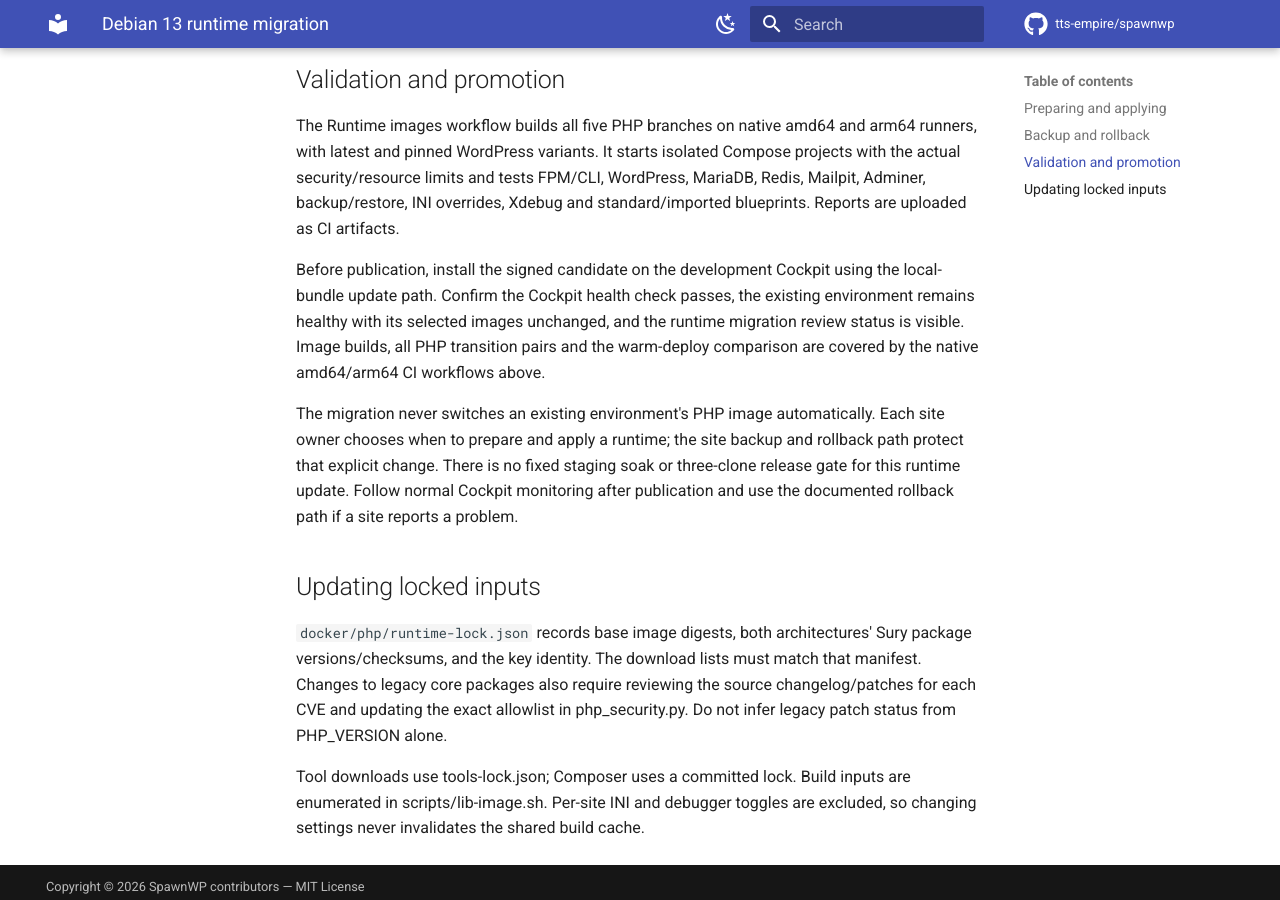
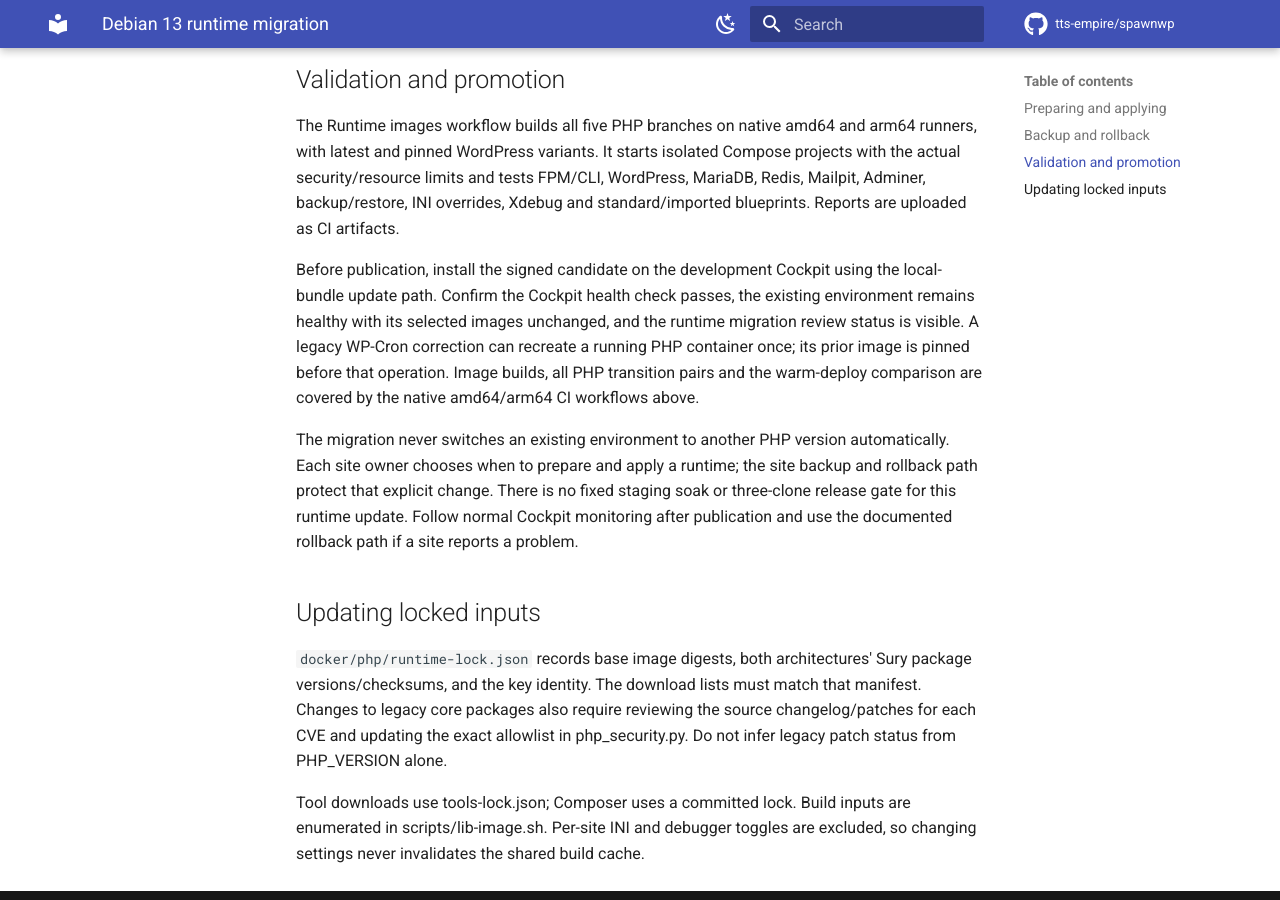
Before and after one commit to tts-empire/spawnwp, an MkDocs documentation site: the page built from docs/runtime-migration.md, in a window 1280 px wide and 900 px high, scrolled down 1435 px. Built offline with MkDocs 1.6.1 and Material for MkDocs 9.7.7, drawn with Linux system fonts in a browser that asks for light colours; comment, search, counter and statistics services are not loaded.

Commit message:
Pin site images before the WP-Cron refresh

```diff
--- a/docs/runtime-migration.md
+++ b/docs/runtime-migration.md
@@ -63,12 +63,14 @@ standard/imported blueprints. Reports are uploaded as CI artifacts.
 Before publication, install the signed candidate on the development Cockpit using
 the local-bundle update path. Confirm the Cockpit health check passes, the existing
 environment remains healthy with its selected images unchanged, and the runtime
-migration review status is visible. Image builds, all PHP transition pairs and the
-warm-deploy comparison are covered by the native amd64/arm64 CI workflows above.
+migration review status is visible. A legacy WP-Cron correction can recreate a
+running PHP container once; its prior image is pinned before that operation. Image
+builds, all PHP transition pairs and the warm-deploy comparison are covered by the
+native amd64/arm64 CI workflows above.
 
-The migration never switches an existing environment's PHP image automatically.
-Each site owner chooses when to prepare and apply a runtime; the site backup and
-rollback path protect that explicit change. There is no fixed staging soak or
+The migration never switches an existing environment to another PHP version
+automatically. Each site owner chooses when to prepare and apply a runtime; the site
+backup and rollback path protect that explicit change. There is no fixed staging soak or
 three-clone release gate for this runtime update. Follow normal Cockpit monitoring
 after publication and use the documented rollback path if a site reports a problem.
 
```
Also changed, not shown: docs/release-notes/0.5.53.md (+3 -1 lines), 2 other files.
